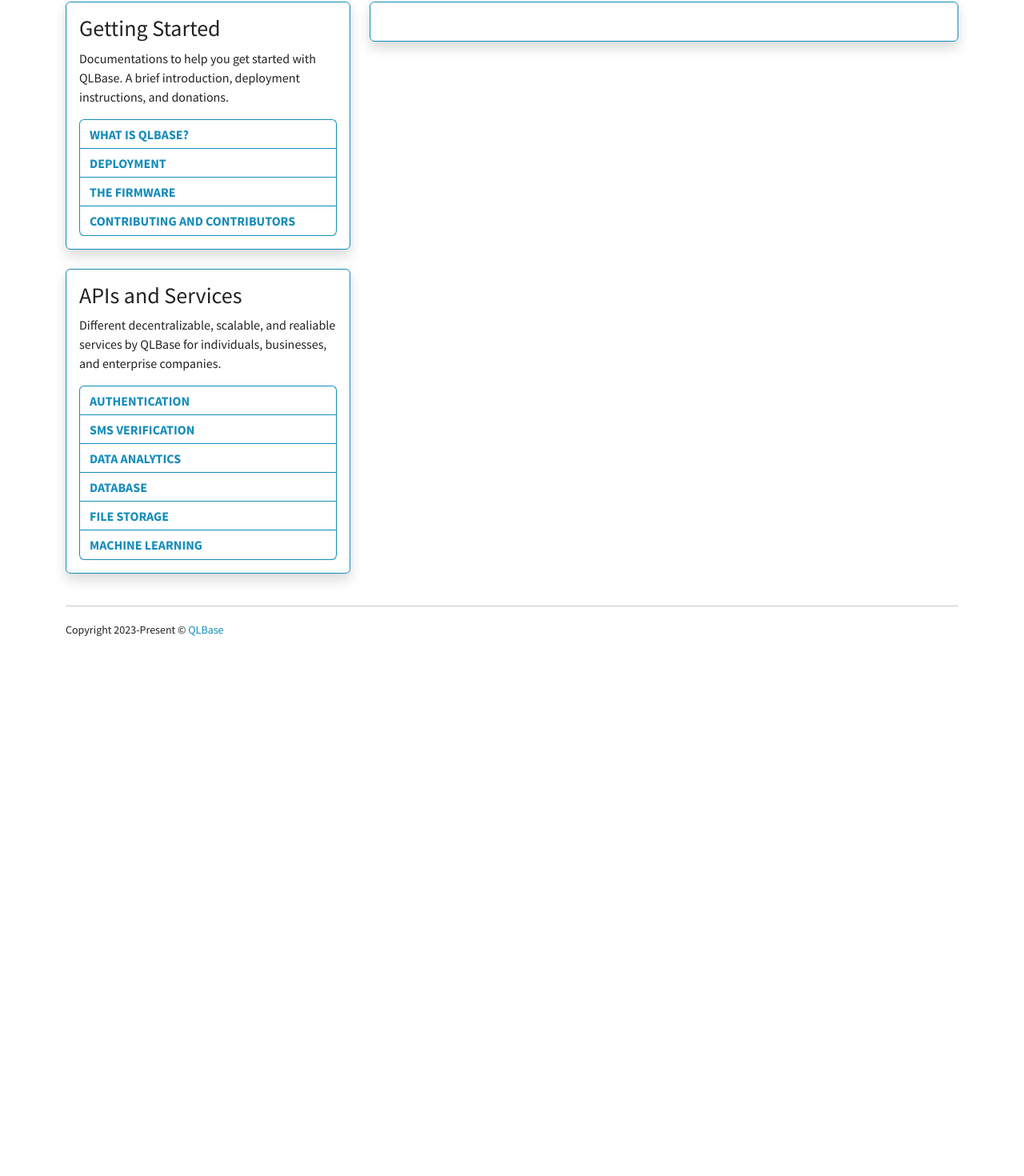
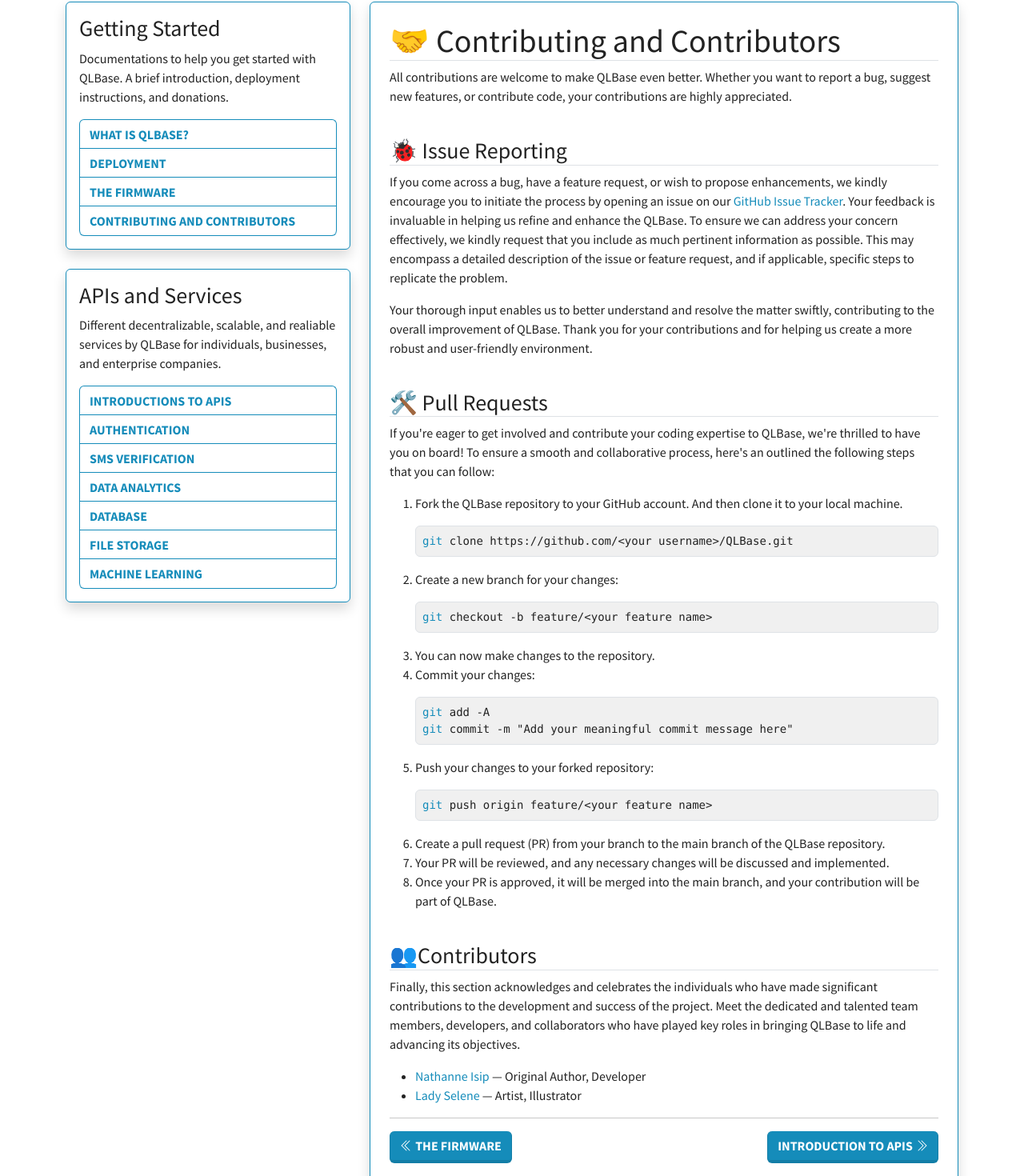
Before and after one commit to nthnn/QLBase, a Vue app in the folder documentations/: page /contrib in a window 1280 px wide. Shown: the part 46-1516 px from the top of the page at 80% size. Before the commit the page ends 892 px from the top, so only its background shows below. Built offline with nearby package versions, Linux system fonts and the light colour scheme.

Commit message:
Contributions page and some fixes on documentations.

```diff
--- a/documentations/src/components/NavigationColumn.vue
+++ b/documentations/src/components/NavigationColumn.vue
@@ -19,6 +19,7 @@ import { RouterLink } from 'vue-router';
         <h3 class="m-0 mb-2">APIs and Services</h3>
         <p>Different decentralizable, scalable, and realiable services by QLBase for individuals, businesses, and enterprise companies.</p>
         <div class="btn-group-vertical w-100 rounded">
+            <RouterLink to="/intro-api" class="btn btn-outline-primary">Introductions to APIs</RouterLink>
             <RouterLink to="/authentication" class="btn btn-outline-primary">Authentication</RouterLink>
             <RouterLink to="/sms-verification" class="btn btn-outline-primary">SMS Verification</RouterLink>
             <RouterLink to="/data-analytics" class="btn btn-outline-primary">Data Analytics</RouterLink>
--- a/documentations/src/router/index.ts
+++ b/documentations/src/router/index.ts
@@ -18,6 +18,11 @@ const router = createRouter({
             path: "/firmware",
             name: "firmware",
             component: ()=> import("../views/pages/Firmware.vue")
+        },
+        {
+            path: "/contrib",
+            name: "contrib",
+            component: ()=> import("../views/pages/Contribs.vue")
         }
     ]
 });
--- /dev/null
+++ b/documentations/src/views/pages/Contribs.vue
@@ -0,0 +1,71 @@
+<template>
+    <h1 class="border-bottom">🤝 Contributing and Contributors</h1>
+    <p>All contributions are welcome to make QLBase even better. Whether you want to report a bug, suggest new features, or contribute code, your contributions are highly appreciated.</p>
+    <br/>
+
+    <h3 class="border-bottom">🐞 Issue Reporting</h3>
+    <p>If you come across a bug, have a feature request, or wish to propose enhancements, we kindly encourage you to initiate the process by opening an issue on our <a href="https://github.com/nthnn/QLBase/issues" target="_blank" class="text-decoration-none">GitHub Issue Tracker</a>. Your feedback is invaluable in helping us refine and enhance the QLBase. To ensure we can address your concern effectively, we kindly request that you include as much pertinent information as possible. This may encompass a detailed description of the issue or feature request, and if applicable, specific steps to replicate the problem.</p>
+    <p>Your thorough input enables us to better understand and resolve the matter swiftly, contributing to the overall improvement of QLBase. Thank you for your contributions and for helping us create a more robust and user-friendly environment.</p>
+    <br/>
+
+    <h3 class="border-bottom">🛠️ Pull Requests</h3>
+    <p>If you're eager to get involved and contribute your coding expertise to QLBase, we're thrilled to have you on board! To ensure a smooth and collaborative process, here's an outlined the following steps that you can follow:</p>
+    <ol>
+        <li>
+            <p>Fork the QLBase repository to your GitHub account. And then clone it to your local machine.</p>
+            <pre class="bg-secondary border-gray border rounded p-2"><span class="text-primary">git</span> clone https://github.com/&lt;your username&gt;/QLBase.git</pre>
+        </li>
+        <li>
+            <p>Create a new branch for your changes:</p>
+            <pre class="bg-secondary border-gray border rounded p-2"><span class="text-primary">git</span> checkout -b feature/&lt;your feature name&gt;</pre>
+        </li>
+        <li>You can now make changes to the repository.</li>
+        <li>
+            <p>Commit your changes:</p>
+            <pre class="bg-secondary border-gray border rounded p-2"><span class="text-primary">git</span> add -A
+<span class="text-primary">git</span> commit -m &quot;Add your meaningful commit message here&quot;</pre>
+        </li>
+        <li>
+            <p>Push your changes to your forked repository:</p>
+            <pre class="bg-secondary border-gray border rounded p-2"><span class="text-primary">git</span> push origin feature/&lt;your feature name&gt;</pre>
+        </li>
+        <li>Create a pull request (PR) from your branch to the main branch of the QLBase repository.</li>
+        <li>Your PR will be reviewed, and any necessary changes will be discussed and implemented.</li>
+        <li>Once your PR is approved, it will be merged into the main branch, and your contribution will be part of QLBase.</li>
+    </ol>
+    <br/>
+
+    <h3 class="border-bottom">👥Contributors</h3>
+    <p>Finally, this section acknowledges and celebrates the individuals who have made significant contributions to the development and success of the project. Meet the dedicated and talented team members, developers, and collaborators who have played key roles in bringing QLBase to life and advancing its objectives.</p>
+    <ul>
+        <li><a href="https://github.com/nthnn" target="_blank" class="text-decoration-none">Nathanne Isip</a> &mdash; Original Author, Developer</li>
+        <li><a href="https://instagram.com/lady.selenee" target="_blank" class="text-decoration-none">Lady Selene</a> &mdash; Artist, Illustrator</li>
+    </ul>
+
+    <hr/>
+    <div class="row">
+        <div class="col-6">
+            <RouterLink to="/firmware" class="btn btn-primary">
+                <svg xmlns="http://www.w3.org/2000/svg" width="16" height="16" fill="currentColor" class="bi bi-chevron-double-right mb-1" viewBox="0 0 16 16">
+                    <path fill-rule="evenodd" d="M8.354 1.646a.5.5 0 0 1 0 .708L2.707 8l5.647 5.646a.5.5 0 0 1-.708.708l-6-6a.5.5 0 0 1 0-.708l6-6a.5.5 0 0 1 .708 0z"/>
+                    <path fill-rule="evenodd" d="M12.354 1.646a.5.5 0 0 1 0 .708L6.707 8l5.647 5.646a.5.5 0 0 1-.708.708l-6-6a.5.5 0 0 1 0-.708l6-6a.5.5 0 0 1 .708 0z"/>
+                </svg>
+
+                The Firmware
+            </RouterLink>
+        </div>
+
+        <div class="col-6">
+            <div align="right">
+                <RouterLink to="/intro-api" class="btn btn-primary">
+                    Introduction to APIs
+
+                    <svg xmlns="http://www.w3.org/2000/svg" width="16" height="16" fill="currentColor" class="bi bi-chevron-double-right mb-1" viewBox="0 0 16 16">
+                        <path fill-rule="evenodd" d="M3.646 1.646a.5.5 0 0 1 .708 0l6 6a.5.5 0 0 1 0 .708l-6 6a.5.5 0 0 1-.708-.708L9.293 8 3.646 2.354a.5.5 0 0 1 0-.708z"/>
+                        <path fill-rule="evenodd" d="M7.646 1.646a.5.5 0 0 1 .708 0l6 6a.5.5 0 0 1 0 .708l-6 6a.5.5 0 0 1-.708-.708L13.293 8 7.646 2.354a.5.5 0 0 1 0-.708z"/>
+                    </svg>
+                </RouterLink>
+            </div>
+        </div>
+    </div>
+</template>
--- a/documentations/src/views/pages/Firmware.vue
+++ b/documentations/src/views/pages/Firmware.vue
@@ -63,7 +63,7 @@
     <p>In this crucial steps, we will guide you through the process of uploading the SMS OTP firmware to your Arduino UNO with the SIM900 shield. This action is pivotal for enabling secure user authentication through SMS OTP for QLBase.</p>
     <ol>
         <li>Begin by installing <a href="https://code.visualstudio.com/" target="_blank" class="text-decoration-none">Visual Studio Code</a>, a versatile and powerful integrated development environment (IDE).</li>
-        <li>Install the <a href="PlatformIO extension" target="_blank" class="text-decoration-none">PlatformIO</a> extension for Visual Studio Code.</li>
+        <li>Install the <a href="https://platformio.org/" target="_blank" class="text-decoration-none">PlatformIO</a> extension for Visual Studio Code.</li>
         <li>Open the <a href="https://github.com/nthnn/QLBase/tree/main/sms-otp-firmware" target="_blank" class="text-decoration-none">sms-otp-firmware</a> folder inside the QLBase in Visual Studio Code using the PlatformIO extension.</li>
         <li>Configure your SIM900 power source and wait for it to blink every 3 seconds.</li>
         <li>Use PlatformIO to build and upload the firmware to your Arduino UNO with the SIM900 shield by clicking the upload button at the lower left bottom bar of the Visual Studio Code.</li>
--- a/documentations/src/views/pages/deployment.vue
+++ b/documentations/src/views/pages/deployment.vue
@@ -28,11 +28,11 @@
     <ol>
         <li>
             <p>Clone the QLBase repository from GitHub.</p>
-            <pre class="bg-secondary border-gray border rounded p-2">git clone https://github.com/nthnn/QLBase</pre>
+            <pre class="bg-secondary border-gray border rounded p-2"><span class="text-primary">git</span> clone https://github.com/nthnn/QLBase</pre>
         </li>
         <li>
             <p>Change the working directory to the cloned folder.</p>
-            <pre class="bg-secondary border-gray border rounded p-2">cd QLBase</pre>
+            <pre class="bg-secondary border-gray border rounded p-2"><span class="text-primary">cd</span> QLBase</pre>
         </li>
     </ol>
     <p>If nothing went wrong, you have now downloaded the QLBase repository and should proceed to the section below.</p>
```
